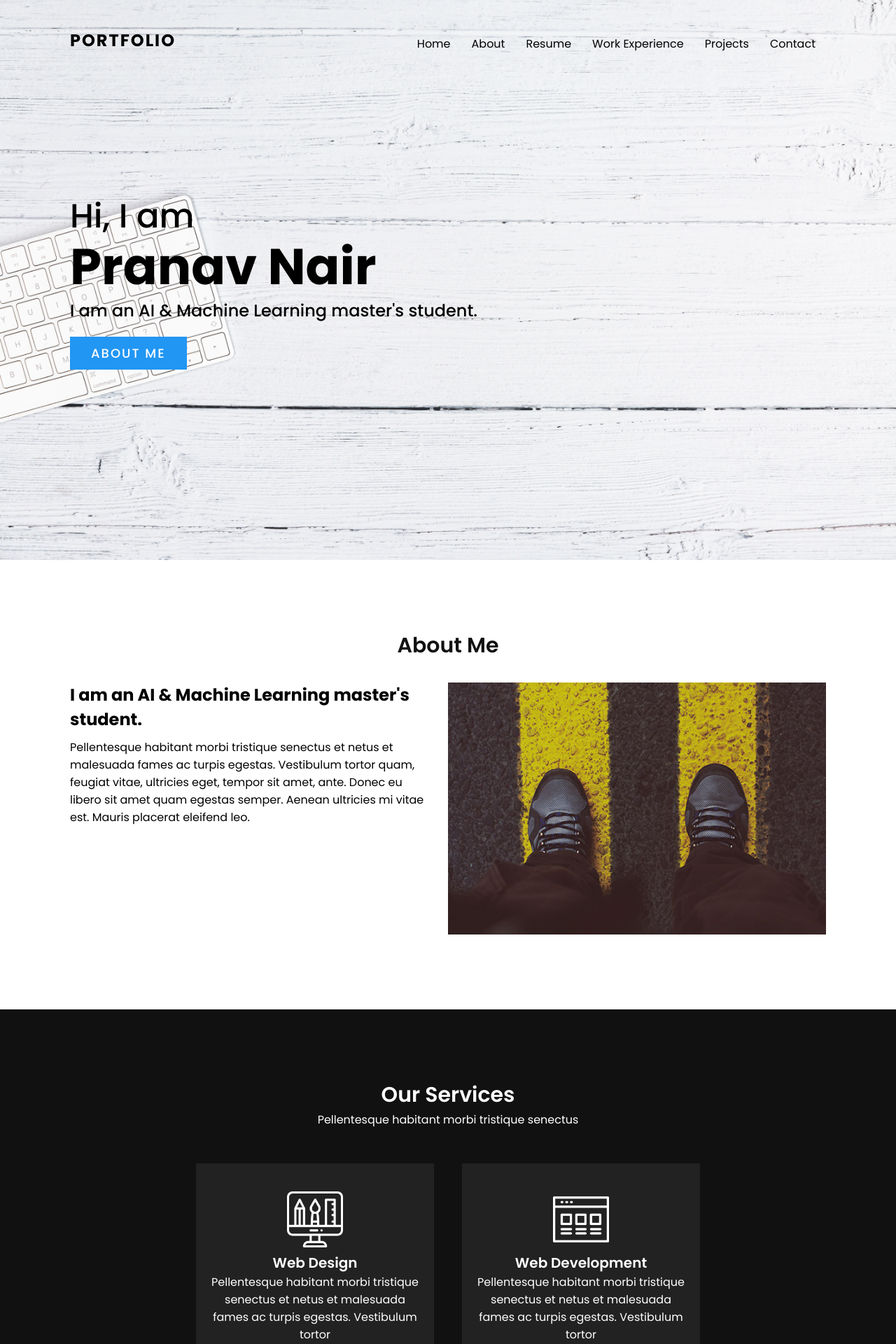
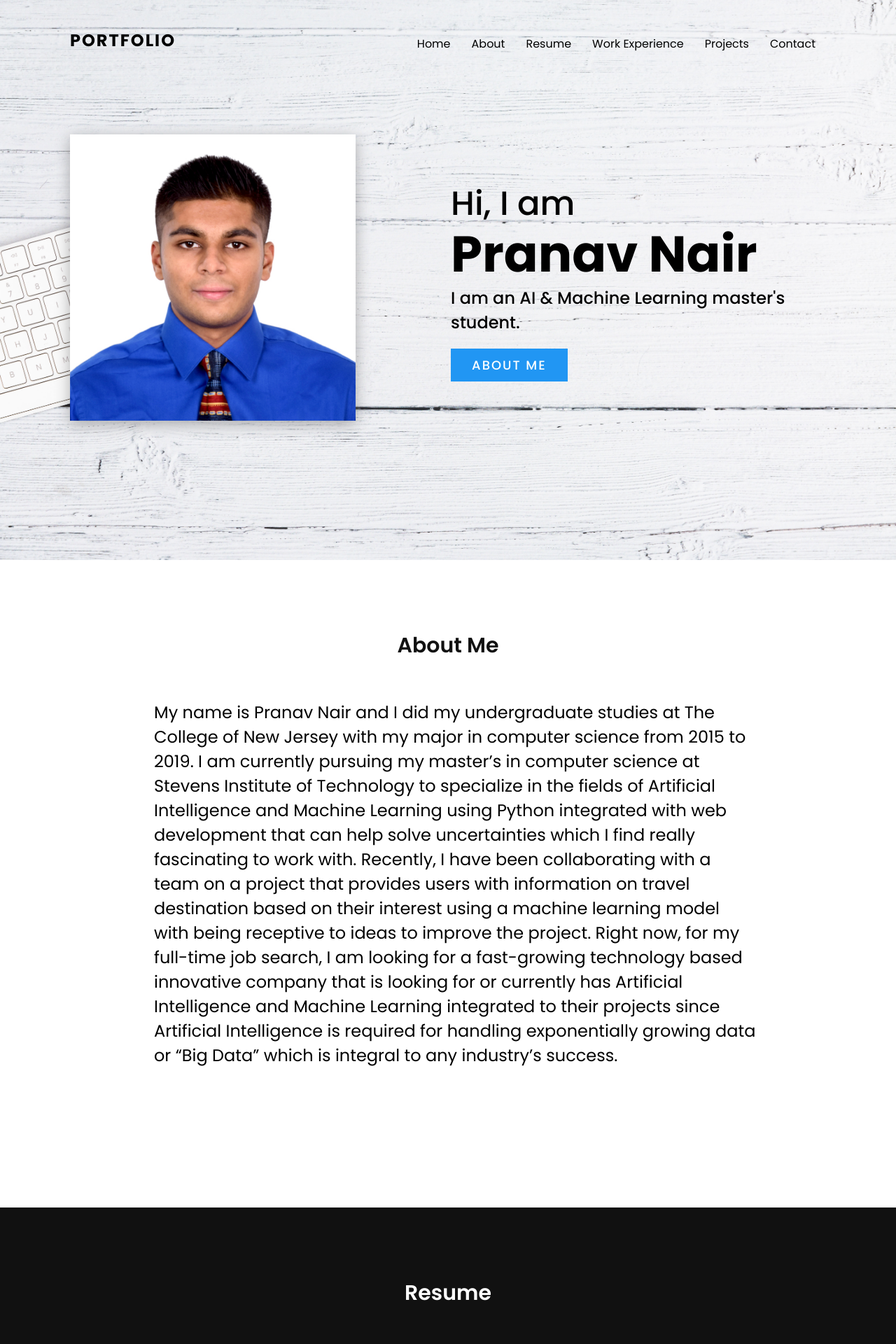
Before and after one commit to nairp2/portfolio_website, a Django app: page /about/ in a window 1280 px wide. Shown: the top 1920 px of the page at 70% size. Run offline with Django 3.2, Linux system fonts and the light colour scheme.

Commit message:
Updated about and resume sections

```diff
--- a/portfolio_app/static/css/main.css
+++ b/portfolio_app/static/css/main.css
@@ -53,6 +53,12 @@ section {
   text-decoration: none;
   letter-spacing: 2px;
   font-weight: 500;
+}
+
+.photo img {
+  max-width: 75%;
+  float: center;
+  box-shadow: 0 5px 20px rgba(0, 0, 0, 0.3);
 }
 
 header {
@@ -128,12 +134,18 @@ header.sticky ul li a {
 }
 
 .contentBx {
-  padding-right: 30px;
+  padding-left: 120px;
+  padding-right: 100px;
+  padding-bottom: 100px;
+  padding-top: 25px;
 }
 
 .contentBx h3 {
   font-size: 24px;
   margin-bottom: 10px;
+}
+.contentBx p {
+  font-size: 24px;
 }
 
 .w50 {
@@ -166,6 +178,7 @@ img {
   margin: 20px;
   text-align: center;
   transition: 0.5s;
+  cursor: pointer;
 }
 
 .services .content .servicesBx:hover {
@@ -180,6 +193,9 @@ img {
 .services .content .servicesBx h2 {
   font-size: 20px;
   font-weight: 600;
+}
+.services .container {
+  padding: 30px;
 }
 
 .work .content {
@@ -374,9 +390,11 @@ img {
     background-size: 25px;
     cursor: pointer;
   }
+  /*
   header.sticky .toggle {
-    filter: invert(1);
+    filter: invert(1); changes color from black to white and vv
   }
+  */
   section {
     padding: 100px 50px;
   }
--- a/portfolio_app/templates/html/base.html
+++ b/portfolio_app/templates/html/base.html
@@ -21,6 +21,9 @@
       </ul>
     </header>
     <section class="banner" id="home">
+      <div class="photo">
+        <img src="static/img/usa.png">
+      </div>
       <div class="textBx">
         <h2>Hi, I am <br><span>Pranav Nair</span></h2>
         <h3>I am an AI & Machine Learning master's student.</h3>
@@ -32,20 +35,24 @@
         <h2>About Me</h2>
       </div>
       <div class="content">
-        <div class="contentBx w50">
-          <h3>I am an AI & Machine Learning master's student.</h3>
-          <p>Pellentesque habitant morbi tristique senectus et netus et malesuada fames ac turpis egestas. Vestibulum tortor quam, feugiat vitae, ultricies eget, tempor sit amet, ante. Donec eu libero sit amet quam egestas semper. Aenean ultricies mi vitae est. Mauris placerat eleifend leo.</p>
+        <div class="contentBx">
+          <!--<h3>I am an AI & Machine Learning master's student.</h3>-->
+          <p>My name is Pranav Nair and I did my undergraduate studies at The College of New Jersey with my major in computer science from 2015 to 2019. I am currently pursuing my master’s in computer science at Stevens Institute of Technology to specialize in the fields of Artificial Intelligence and Machine Learning using Python integrated with web development that can help solve uncertainties which I find really fascinating to work with. Recently, I have been collaborating with a team on a project that provides users with information on travel destination based on their interest using a machine learning model with being receptive to ideas to improve the project. Right now, for my full-time job search, I am looking for a fast-growing technology based innovative company that is looking for or currently has Artificial Intelligence and Machine Learning integrated to their projects since Artificial Intelligence is required for handling exponentially growing data or “Big Data” which is integral to any industry’s success.
+          </p>
         </div>
+        <!--
         <div class="w50">
           <img src="static/img/img1.jpg" class="img">
         </div>
+      -->
       </div>
     </section>
     <section class="services" id="resume">
       <div class="heading white">
-        <h2>Our Services</h2>
-        <p>Pellentesque habitant morbi tristique senectus</p>
+        <h2>Resume</h2>
+        <!--<p>Pellentesque habitant morbi tristique senectus</p>-->
       </div>
+      <!--
       <div class="content">
         <div class="servicesBx">
           <img src="static/img/icon1.png">
@@ -67,16 +74,23 @@
           <h2>Photography</h2>
           <p>Pellentesque habitant morbi tristique senectus et netus et malesuada fames ac turpis egestas. Vestibulum tortor</p>
         </div>
+
         <div class="servicesBx">
           <img src="static/img/icon5.png">
-          <h2>Content Writing</h2>
+          <h2>Resume</h2>
           <p>Pellentesque habitant morbi tristique senectus et netus et malesuada fames ac turpis egestas. Vestibulum tortor</p>
         </div>
+        -->
+        <div class="container">
+          <embed type="application/pdf" src="static/img/RESUME.pdf" width="1150" height="700" />
+        </div>
+        <!--
         <div class="servicesBx">
           <img src="static/img/icon6.png">
           <h2>Video Editing</h2>
           <p>Pellentesque habitant morbi tristique senectus et netus et malesuada fames ac turpis egestas. Vestibulum tortor</p>
         </div>
+      -->
       </div>
     </section>
     <section class="work" id="work">
@@ -104,7 +118,7 @@
     </section>
     <section class="testimonial" id="projects">
       <div class="heading">
-        <h2>Testimonial</h2>
+        <h2>Projects</h2>
         <p>Pellentesque habitant morbi tristique senectus</p>
       </div>
       <div class="content">
@@ -119,8 +133,8 @@
     </section>
     <section class="contact" id="contact">
       <div class="heading white">
-        <h2>Contact Us</h2>
-        <p>Pellentesque habitant morbi tristique senectus</p>
+        <h2>Contact Me</h2>
+      <!--  <p>Pellentesque habitant morbi tristique senectus</p> -->
       </div>
       <div class="content">
         <div class="contactInfo">
```
Also changed, not shown: portfolio_app/static/img/usa.png (added), 1 other file.
